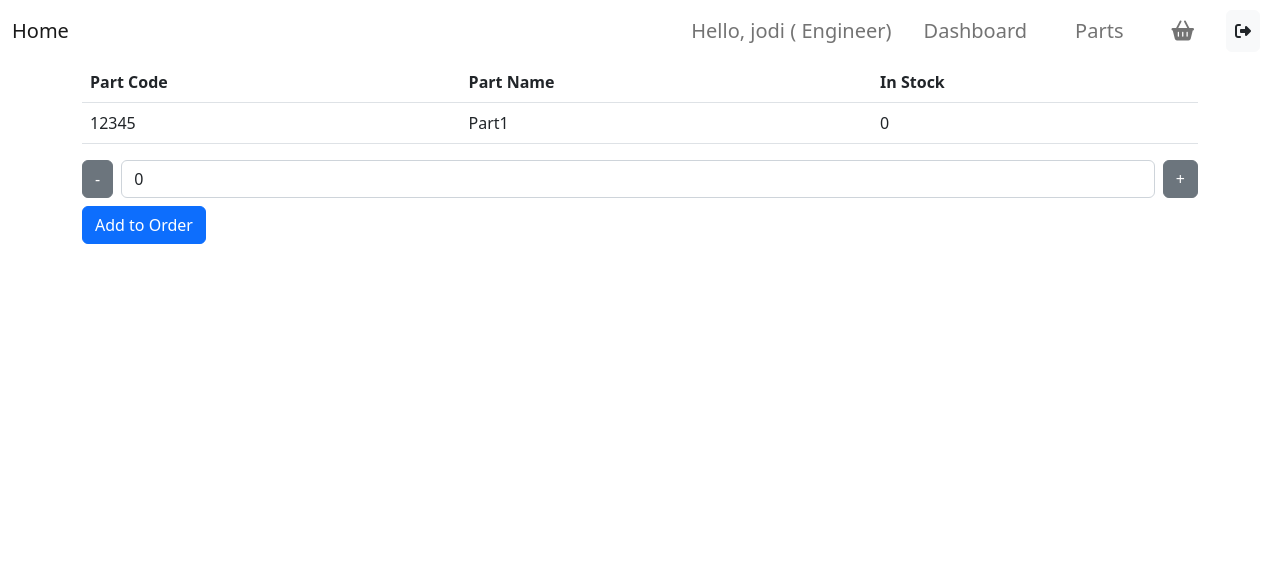
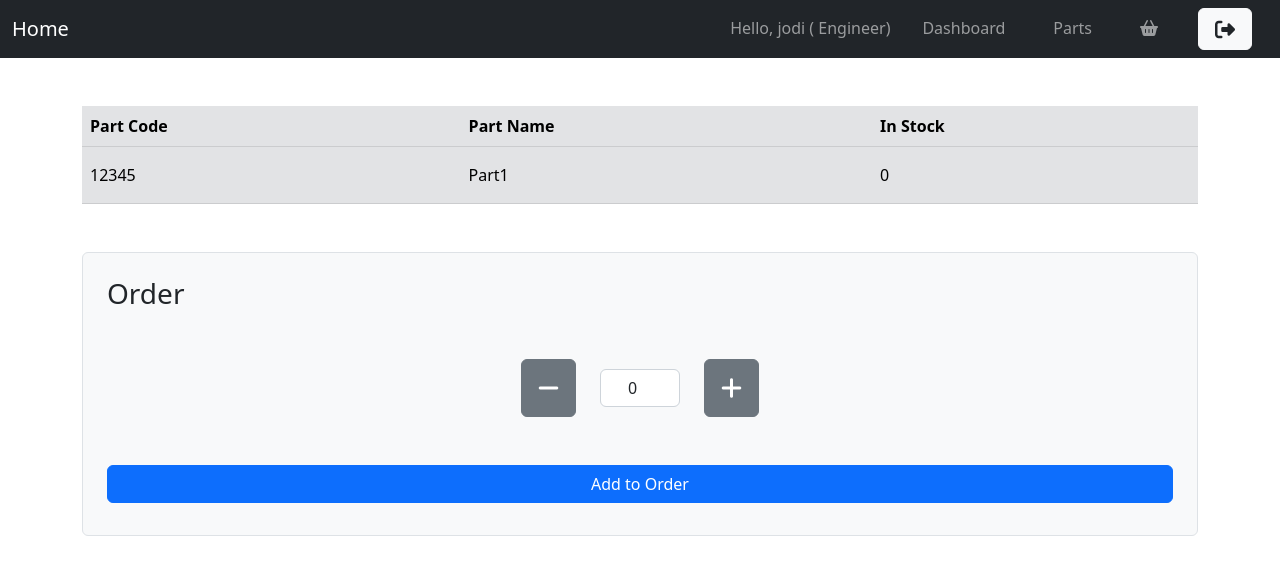
Before and after one commit to jodi-curtis/spare-parts, a Django app: page /parts/list/1 in a window 1280 px wide. Shown: the top 575 px of the page. Run offline with Django 5.2, Linux system fonts and the light colour scheme; a user stored in the database is signed in; data comes from the database, SQL or seed files in the repository; both versions use the stored data as it was after the commit; some libraries are stand-ins or nearby versions.

Commit message:
Add styling

```diff
--- a/parts/templates/parts/base.html
+++ b/parts/templates/parts/base.html
@@ -17,63 +17,63 @@
 </head>
 <body>
     <!--Menu-->
-    <nav class="navbar navbar-expand-lg navbar-light" id="menu">
+    <nav class="navbar navbar-expand-lg navbar-dark bg-dark mb-5" id="menu">
         <div class="container-fluid">
             <!--Link to home page-->
-            <a class="navbar-brand" href="{% url 'parts-home' %}">Home</a>
+            <a class="navbar-brand" href="{% url 'login-success' %}">Home</a>
             <!--Navbar toggle button for smaller screens-->
             <button class="navbar-toggler" type="button" data-bs-toggle="collapse" data-bs-target="#navbarNavDropdown" aria-controls="navbarNavDropdown" aria-expanded="false" aria-label="Toggle navigation">
                 <span class="navbar-toggler-icon"></span>
             </button>
             <!--Navbar options-->
             <div class="collapse navbar-collapse justify-content-end" id="navbarNavDropdown">
-                <ul class="navbar-nav">
+                <ul class="navbar-nav text-center">
                     {% if user.is_authenticated %}
-                        <span class="navbar-text mx-2 fs-5">Hello, {{ user.username }} ( {{ user.profile.get_user_group_display  }})</span>
+                        <span class="navbar-text mx-2">Hello, {{ user.username }} ( {{ user.profile.get_user_group_display  }})</span>
 
 
                         {% if user.profile.user_group == 'engineer' %}
                             <li class="nav-item mx-3">
-                                <a class="nav-link fs-5" href="{% url 'parts-home' %}">Dashboard</a>
+                                <a class="nav-link {% if request.resolver_match.url_name == 'parts-home' %}active{% endif %}" href="{% url 'parts-home' %}">Dashboard</a>
                             </li>
                         {% endif %}
 
                         {% if user.profile.user_group == 'store_manager' %}
                             <li class="nav-item mx-3">
-                                <a class="nav-link fs-5" href="{% url 'order-home' %}">Orders</a>
+                                <a class="nav-link {% if request.resolver_match.url_name == 'order-home' %}active{% endif %}" href="{% url 'order-home' %}">Orders</a>
                             </li>
                         {% endif %}
 
                         <li class="nav-item mx-3">
-                            <a class="nav-link fs-5" href="{% url 'parts-list' %}">Parts</a>
+                            <a class="nav-link {% if request.resolver_match.url_name == 'parts-list' %}active{% endif %}" href="{% url 'parts-list' %}">Parts</a>
                         </li>
 
                         {% if user.profile.user_group == 'store_manager' %}
                             <li class="nav-item mx-3">
-                                <a class="nav-link fs-5" href="{% url 'low-stock' %}">Low Stock</a>
+                                <a class="nav-link {% if request.resolver_match.url_name == 'low-stock' %}active{% endif %}" href="{% url 'low-stock' %}">Low Stock</a>
                             </li>
                         {% endif %}
 
 
                         {% if user.profile.user_group == 'engineer' %}
                             <li class="nav-item mx-3">
-                                <a class="nav-link fs-5" href="{% url 'basket-home' %}"><i class="fa-solid fa-basket-shopping"></i></a>
+                                <a class="nav-link {% if request.resolver_match.url_name == 'basket-home' %}active{% endif %}" href="{% url 'basket-home' %}"><i class="fa-solid fa-basket-shopping"></i></a>
                             </li>
                         {% endif %}
 
 
                         <form method="POST" action="{% url 'logout' %}" class="form-inline nav-item d-flex align-items-center">
                             {% csrf_token %}
-                            <button type="submit" class="btn btn-logout nav-link btn-light text-dark mx-2">
-                                <i class="fa-solid fa-right-from-bracket"></i>
+                            <button type="submit" class="btn btn-logout nav-link btn-light text-dark mx-3 px-3">
+                                <i class="fa-solid fa-right-from-bracket fa-lg"></i>
                             </button>
                         </form>
                     {% else %}
                         <li class="nav-item mx-3">
-                            <a class="nav-link fs-5" href="{% url 'login' %}">Login</a>
+                            <a class="nav-link {% if request.resolver_match.url_name == 'login' %}active{% endif %}" href="{% url 'login' %}">Login</a>
                         </li>
                         <li class="nav-item mx-3">
-                            <a class="nav-link fs-5" href="{% url 'register' %}">Register</a>
+                            <a class="nav-link {% if request.resolver_match.url_name == 'register' %}active{% endif %}" href="{% url 'register' %}">Register</a>
                         </li>
                     {% endif %}
                 </ul>
--- a/parts/templates/parts/part_detail.html
+++ b/parts/templates/parts/part_detail.html
@@ -2,52 +2,55 @@
 {% block content %}
 
     <!--Table showing part details-->
-    <table class="table">
+    <table class="table table-secondary mb-5 parts">
         <thead>
             <tr>
-                <th>Part Code</th>
-                <th>Part Name</th>
+                <th class="py-2">Part Code</th>
+                <th class="py-2">Part Name</th>
                 {% if user.profile.user_group == 'store_manager' %}
-                    <th>Location</th>
+                    <th class="py-2">Location</th>
                 {% endif %}
-                <th>In Stock</th>
+                <th class="py-2">In Stock</th>
             </tr>
         </thead>
         <tbody>
             <tr>
-                <td>{{part.code}}</td>
-                <td>{{ part.name }}</td>
+                <td class="py-3">{{part.code}}</td>
+                <td class="py-3">{{ part.name }}</td>
                 {% if user.profile.user_group == 'store_manager' %}
-                    <td>{{ part.location }}</td>
+                    <td class="py-3">{{ part.location }}</td>
                 {% endif %}
-                <td>{{ part.num_in_stock }}</td>
+                <td class="py-3">{{ part.num_in_stock }}</td>
             </tr>
         </tbody>
     </table>
 
     {% if user.profile.user_group == 'store_manager' %}
         <!--Form to receipt into stock-->
-        <form method="post">
+        <form method="post" class="p-4 border rounded bg-light">
             {% csrf_token %}
-            <div class="form-group d-flex align-items-center">
-                <button type="button" class="btn btn-secondary" id="minus-btn-receipt">-</button>
-                <input type="number" id="stock_input" name="receipt_quantity" class="form-control mx-2" value="0" readonly required>
-                <button type="button" class="btn btn-secondary" id="plus-btn-receipt">+</button>
+            <h3>Receipt in Stock</h3>
+            <div class="form-group d-flex justify-content-center align-items-center my-5">
+                <button type="button" class="btn btn-secondary p-3" id="minus-btn-receipt"><i class="fa-solid fa-minus fa-xl"></i></button>
+                <input type="number" id="stock_input" name="receipt_quantity" class="form-control text-center mx-4" value="0" readonly required style="max-width: 80px;">
+                <button type="button" class="btn btn-secondary p-3" id="plus-btn-receipt"><i class="fa-solid fa-plus fa-xl"></i></button>
             </div>
-            <button type="submit" class="btn btn-primary mt-2">Update Stock</button>
+            <button type="submit" class="btn btn-primary mt-5 mb-2 w-100 d-block mx-auto">Add to Stock</button>
         </form>
+
     {% endif %}
 
     {% if user.profile.user_group == 'engineer' %}
         <!--Form to add to order-->
-        <form method="post">
+        <form method="post" class="p-4 border rounded bg-light">
             {% csrf_token %}
-            <div class="form-group d-flex align-items-center">
-                <button type="button" class="btn btn-secondary" id="minus-btn-order">-</button>
-                <input type="number" id="order_input" name="order_quantity" class="form-control mx-2" value="0" readonly required>
-                <button type="button" class="btn btn-secondary" id="plus-btn-order">+</button>
+            <h3>Order</h3>
+            <div class="form-group d-flex justify-content-center align-items-center my-5">
+                <button type="button" class="btn btn-secondary p-3" id="minus-btn-order"><i class="fa-solid fa-minus fa-xl"></i></button>
+                <input type="number" id="order_input" name="order_quantity" class="form-control text-center mx-4" value="0" readonly required style="max-width: 80px;">
+                <button type="button" class="btn btn-secondary p-3" id="plus-btn-order"><i class="fa-solid fa-plus fa-xl"></i></button>
             </div>
-            <button type="submit" class="btn btn-primary mt-2">Add to Order</button>
+            <button type="submit" class="btn btn-primary mt-5 mb-2 w-100 d-block mx-auto">Add to Order</button>
         </form>
     {% endif %}
 
--- a/static/css/style.css
+++ b/static/css/style.css
@@ -23,3 +23,47 @@
 .card-hover:hover .card-hover-button {
     display: block;
 }
+
+.basket .part{
+    width: 70%;
+}
+
+.basket .quantity{
+    width: 20%;
+}
+
+.basket .delete{
+    width: 10%;
+}
+
+
+body{
+    font-size: 1em;
+}
+
+.btn{
+    font-size: 0.9em;
+}
+
+.input, .myOrders, .parts, .basket{
+    font-size: 0.8em;
+}
+
+.btnStatus{
+    width: 80%;
+    font-size: 2em;
+}
+
+@media (min-width: 600px){
+    .input, .myOrders, .parts, .basket{
+        font-size: 1em;
+    }
+
+    .btn{
+        font-size: 1em;
+    }
+}
+
+@media (min-width: 1100px) {
+
+}
```
Also changed, not shown: basket/templates/basket/basket.html (+30 -17 lines), orders/templates/orders/order_list.html (+9 -19 lines), parts/templates/parts/home.html (+22 -22 lines), parts/templates/parts/low_stock.html (+10 -8 lines), parts/templates/parts/part_list.html (+18 -14 lines), db.sqlite3.
